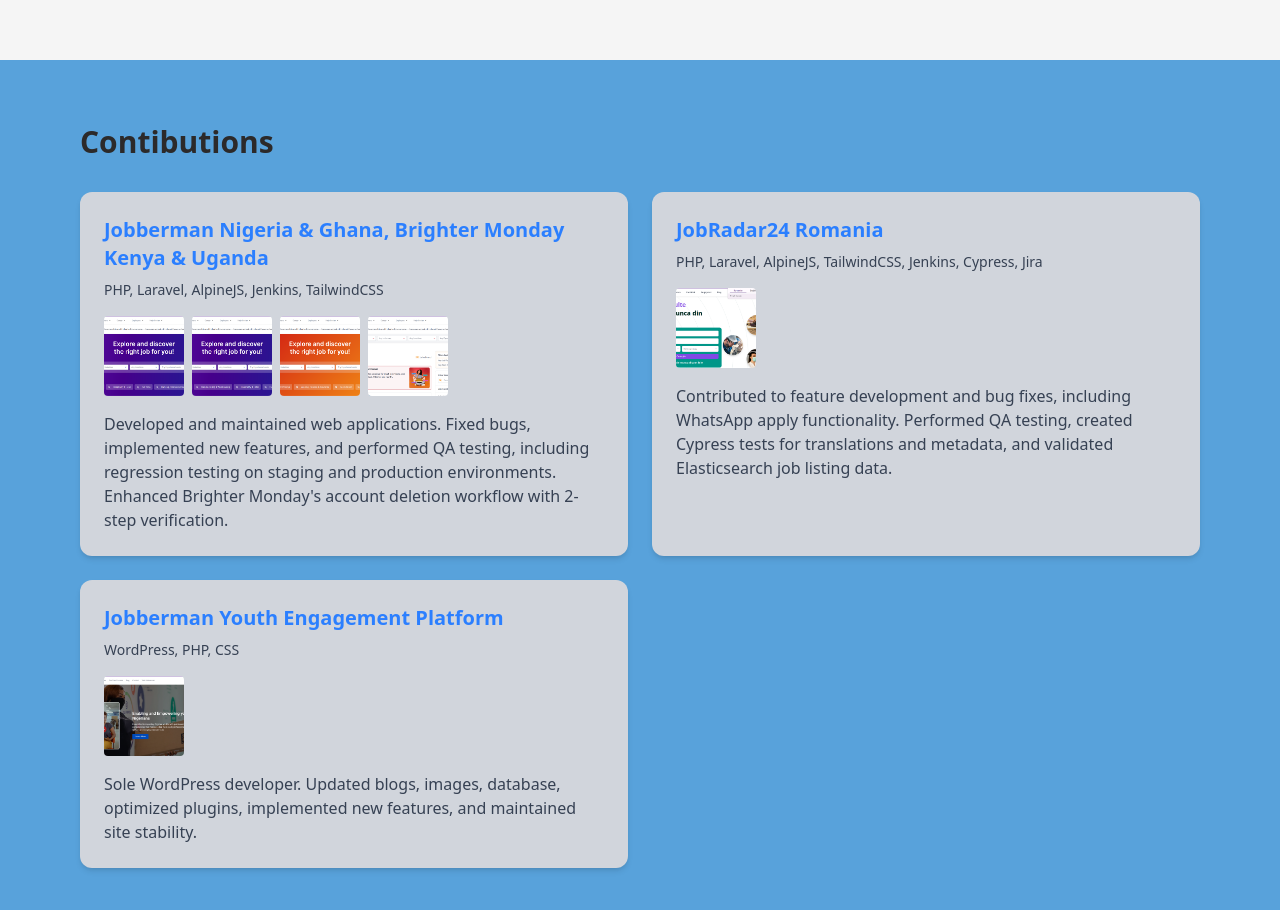
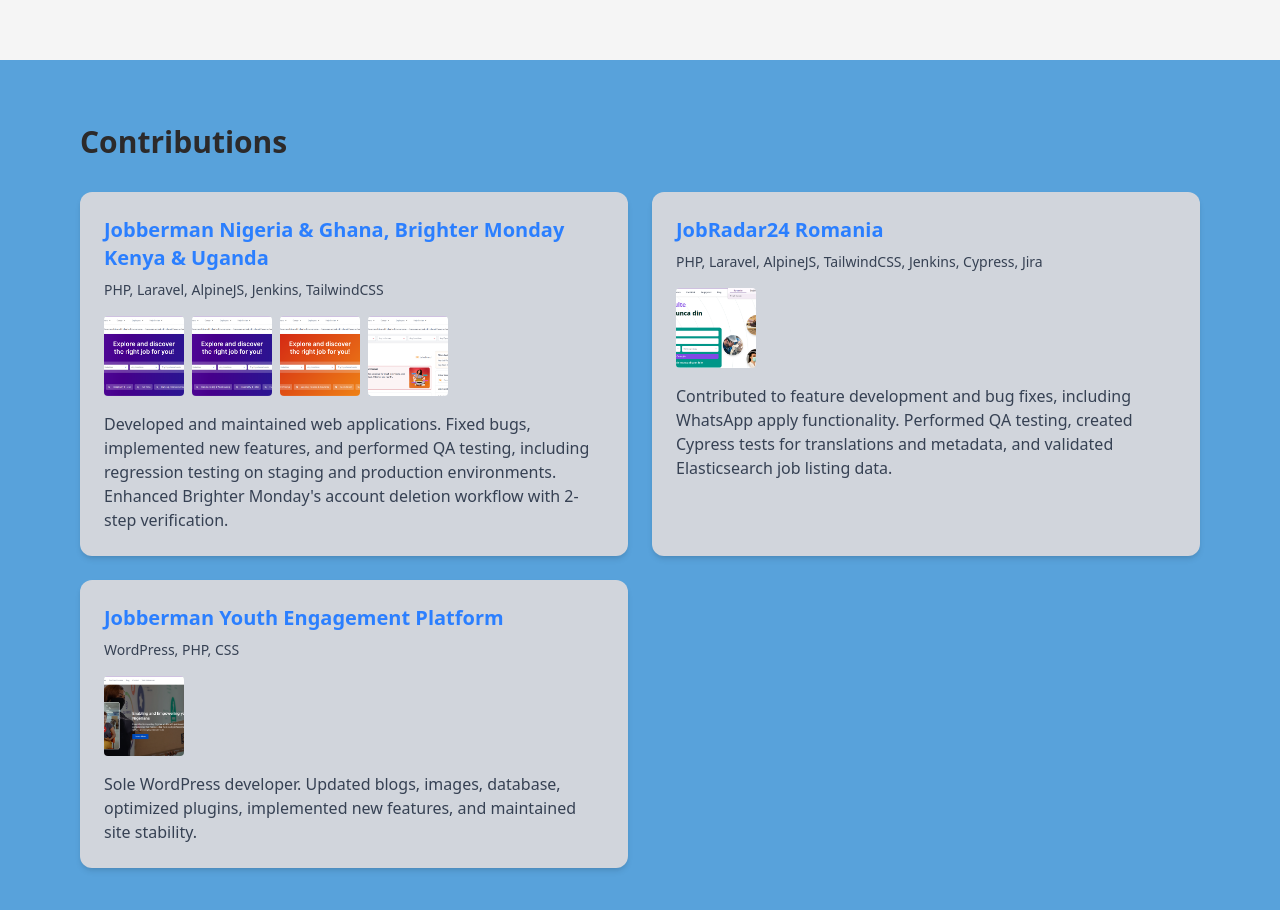
Before and after one commit to lolothemisfit/portfolio, a React app in the folder frontend/: page / in a window 1280 px wide. Shown: the part 4240-5150 px from the top of the page. Built offline with nearby package versions, Linux system fonts and the light colour scheme; no server answers; the HTML template or start-up script is replaced by a standard one.

Commit message:
Fix typo in Contributions heading

```diff
--- a/frontend/src/components/Work.jsx
+++ b/frontend/src/components/Work.jsx
@@ -5,7 +5,7 @@
 const Work = () => {
   return (
     <section className="min-h-screen px-6 md:px-20 py-16 section-light dark:section-dark transition-colors duration-500">
-      <h2 className="text-3xl font-bold text-light dark:text-dark mb-8">Contibutions</h2>
+      <h2 className="text-3xl font-bold text-light dark:text-dark mb-8">Contributions</h2>
 
       <motion.div
         className="grid md:grid-cols-2 gap-6"
```
